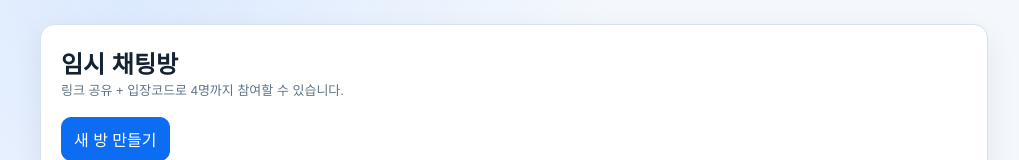
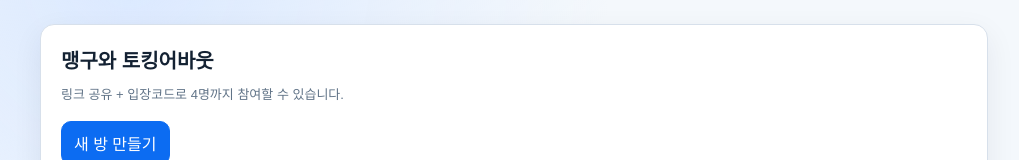
Before and after one commit to oingdoing/mg-chat, a website: page public/index.html in a window 1280 px wide. Shown: the top 160 px of the page, without its empty margins (126-1145 px from the left). Drawn offline with nearby package versions, Linux system fonts and the light colour scheme; no server answers.

Commit message:
(v01) title 수정

```diff
--- a/public/index.html
+++ b/public/index.html
@@ -3,13 +3,13 @@
   <head>
     <meta charset="UTF-8" />
     <meta name="viewport" content="width=device-width, initial-scale=1.0" />
-    <title>Ephemeral Chat</title>
+    <title>🥸 맹구와 토킹어바웃</title>
     <link rel="stylesheet" href="/styles.css" />
   </head>
   <body>
     <main class="page">
       <section id="homeSection" class="card">
-        <h1>임시 채팅방</h1>
+        <h1>맹구와 토킹어바웃</h1>
         <p class="muted">링크 공유 + 입장코드로 4명까지 참여할 수 있습니다.</p>
 
         <div class="actions">
--- a/public/styles.css
+++ b/public/styles.css
@@ -46,6 +46,11 @@ h3,
 h4,
 p {
   margin: 0;
+}
+
+h1 {
+  font-size: 20px;
+  margin-bottom: 10px;
 }
 
 .muted {
```
